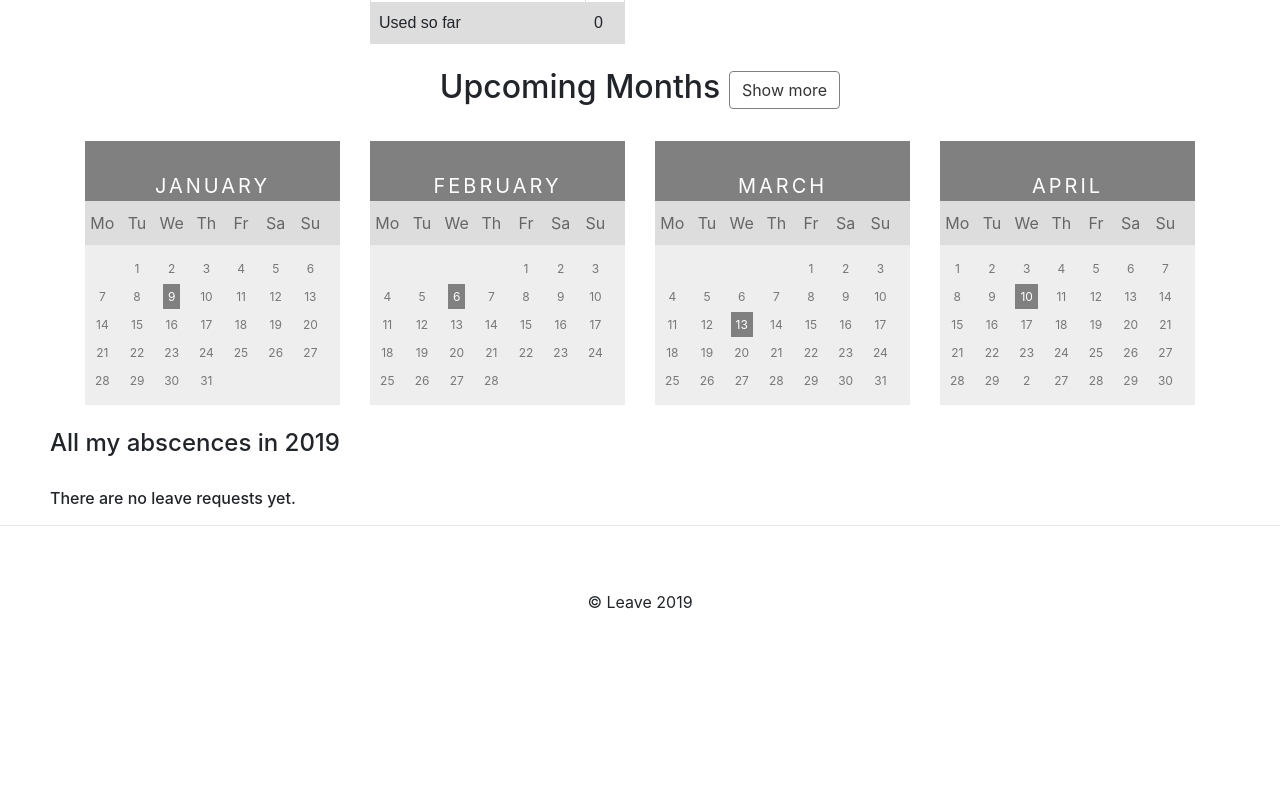
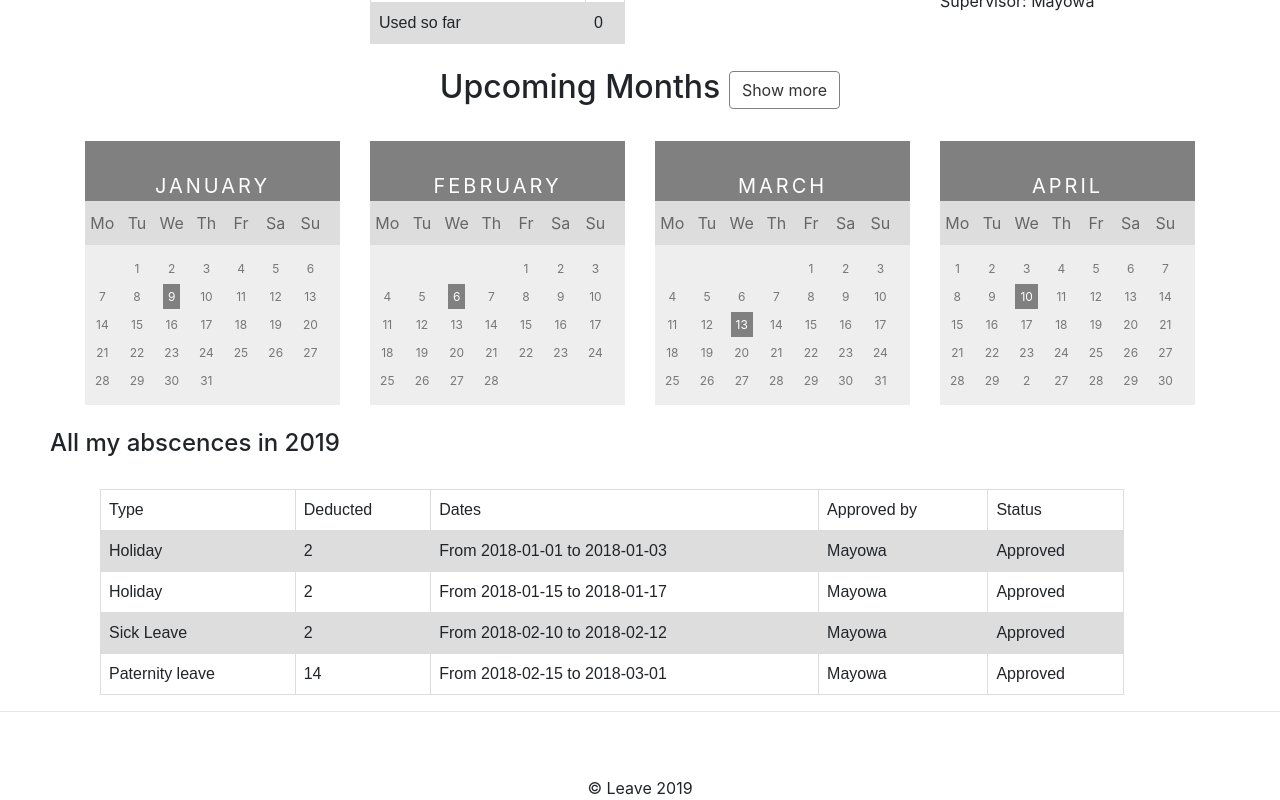
Before and after one commit to OLORUNTOBI-LEVELUP/server, a React (Create React App) app: page /dashboard in a window 1280 px wide. Shown: the part 452-1252 px from the top of the page. Before the commit the page ends 1066 px from the top, so only its background shows below. Built offline with nearby package versions, Linux system fonts and the light colour scheme.

Commit message:
created the show more/less button

```diff
--- a/public/index.html
+++ b/public/index.html
@@ -46,6 +46,7 @@
       To create a production bundle, use `npm run build` or `yarn build`.
     -->
 
+
     <script src="https://code.jquery.com/jquery-3.2.1.slim.min.js" integrity="sha384-KJ3o2DKtIkvYIK3UENzmM7KCkRr/rE9/Qpg6aAZGJwFDMVNA/GpGFF93hXpG5KkN" crossorigin="anonymous"></script>
     <script src="https://cdnjs.cloudflare.com/ajax/libs/popper.js/1.12.9/umd/popper.min.js" integrity="sha384-ApNbgh9B+Y1QKtv3Rn7W3mgPxhU9K/ScQsAP7hUibX39j7fakFPskvXusvfa0b4Q" crossorigin="anonymous"></script>
     <script src="https://maxcdn.bootstrapcdn.com/bootstrap/4.0.0/js/bootstrap.min.js" integrity="sha384-JZR6Spejh4U02d8jOt6vLEHfe/JQGiRRSQQxSfFWpi1MquVdAyjUar5+76PVCmYl" crossorigin="anonymous"></script>
--- a/src/comonents/abscencerequest.jsx
+++ b/src/comonents/abscencerequest.jsx
@@ -19,7 +19,7 @@ export default class Abscencerequest extends React.Component {
     <div class="modal-dialog">
 
     <div class="modal-content">
-    <form method="POST" action="/calendar/bookleave/">
+    <form method="POST" >
       <div class="modal-header">
       <h5 class="modal-title" id="exampleModalLabel">New absence</h5>
         {/*<button type="button" class="close" data-dismiss="modal" aria-label="Close"><span aria-hidden="true">×</span></button>*/}
--- a/src/comonents/dashboard.css
+++ b/src/comonents/dashboard.css
@@ -116,3 +116,8 @@ table {
     margin-left: 900px;
 
 }
+
+.table1 {
+  margin-left: 100px;
+  width:80%
+}
--- a/src/comonents/dashboard.jsx
+++ b/src/comonents/dashboard.jsx
@@ -3,20 +3,38 @@ import { Nav, Navbar, Container, Row, Col } from "react-bootstrap";
 import "./dashboard.css";
 
 export default class Dashboard extends React.Component{
+    constructor(props) {
+        super(props);
+        this.state = {isToggleOn: true};
+
+
+        this.handleClick = this.handleClick.bind(this);
+      }
+
+        handleClick() {
+            this.setState(function(prevState) {
+                return {isToggleOn: !prevState.isToggleOn};
+            });
+        }
+
+
     render(){
         return (
+
             <div>
+
               <Navbar bg="dark" variant="dark">
                 <Navbar.Brand href="/">Leave.Management</Navbar.Brand>
                 <Nav className="mr-auto mr-auto1">
                 <Nav.Link href="#home">Calendar</Nav.Link>
                 <Nav.Link href="#features">Team View</Nav.Link>
-                <Nav.Link href="/abscencerequest">Abscence Request</Nav.Link>
+                <Nav.Link href="/abscencerequest">New Abscence</Nav.Link>
                 </Nav>
 
                </Navbar>
                <h1 className="calendar">Employee Calendar</h1>
-               <h4>Users Calendar for 2019</h4>
+               <h4>Oloruntobi Awoderu's Calendar for 2019</h4>
+
                <div><br></br>
                    <h4>Statistics</h4><hr></hr>
                    <Container>
@@ -54,13 +72,14 @@ export default class Dashboard extends React.Component{
 
                             </Col>
                             <Col><h2>Used so far</h2><hr></hr>No approved requests so far</Col>
-                            <Col><h2>Details</h2><hr></hr>Supervisor: User<br></br>Department: sales<br></br>Allowance in 2019: 16 days</Col>
+                            <Col><h2>Profile</h2><hr></hr>Name: Oloruntobi Awoderu<br></br>Company Name: LevelUp Academy<br></br>Department: Software/IT<br></br>Position: Junior Developer<br></br>Supervisor: Mayowa</Col>
+
+
                         </Row>
                     </Container><br></br>
-                    <h2>Upcoming Months <button class="btn btn-dark toggle-button" type="button" data-toggle="collapse" data-target="#collapseExample" aria-expanded="false" aria-controls="collapseExample">
-    Show more
+                    <h2>Upcoming Months <button class="btn btn-dark toggle-button" type="button" data-toggle="collapse" data-target="#collapseExample" aria-expanded="false" aria-controls="collapseExample" id="toggle" onClick={this.handleClick}>
+                    {this.state.isToggleOn ? 'Show more' : 'Less....'}
   </button></h2><br></br>
-
 
                     <Container>
 
@@ -776,10 +795,57 @@ export default class Dashboard extends React.Component{
                 </div><br></br>
 
                  <h4 className="head">All my abscences in 2019</h4><br></br>
-               <h6 className="bottom">There are no leave requests yet.</h6>
+                 <Row>
+                 <Col>
+                 <table className="table1">
+
+
+                                <tr>
+                                    <td>Type</td>
+                                    <td> Deducted</td>
+                                    <td>Dates</td>
+                                    <td>Approved by</td>
+                                    <td>Status</td>
+                                </tr>
+                                <tr>
+                                    <td>Holiday</td>
+                                    <td>2</td>
+                                    <td>From 2018-01-01 to 2018-01-03</td>
+                                    <td>Mayowa</td>
+                                    <td>Approved</td>
+
+                                </tr>
+                                <tr>
+                                    <td>Holiday</td>
+                                    <td>2</td>
+                                    <td>From 2018-01-15 to 2018-01-17</td>
+                                    <td>Mayowa</td>
+                                    <td>Approved</td>
+                                </tr>
+                                <tr>
+                                    <td>Sick Leave</td>
+                                    <td>2</td>
+                                    <td>From 2018-02-10 to 2018-02-12</td>
+                                    <td>Mayowa</td>
+                                    <td>Approved</td>
+                                </tr>
+                                <tr>
+                                    <td>Paternity leave</td>
+                                    <td>14</td>
+                                    <td>From 2018-02-15 to 2018-03-01</td>
+                                    <td>Mayowa</td>
+                                    <td>Approved</td>
+                                </tr>
+
+
+                                </table>
+
+
+
                <hr></hr>
                <footer>&copy; Leave 2019</footer>
-
+                </Col>
+                </Row>
             </div>
         );
     }
```
